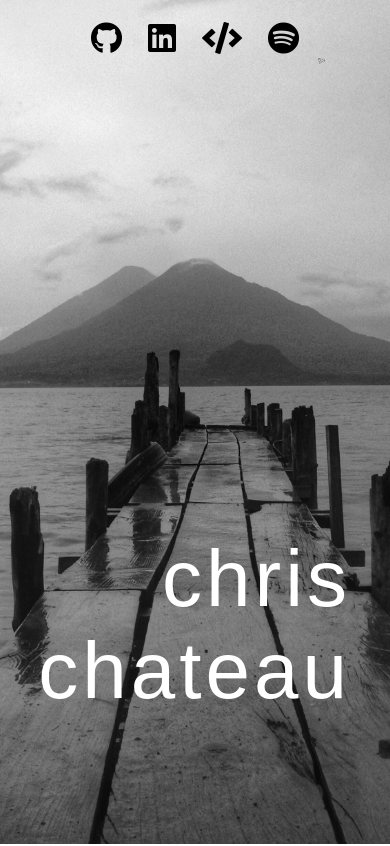
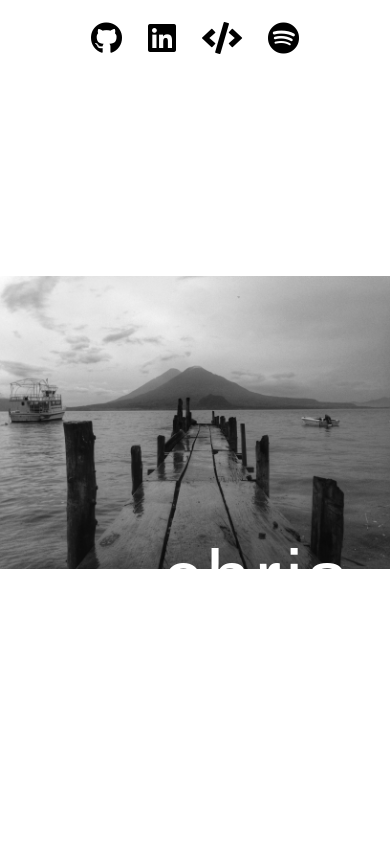
Before and after one commit to christopherchateau/personal-site, a React (Create React App) app: page / in a window 390 px wide. Shown: the top 846 px of the page. Built offline with nearby package versions, Linux system fonts and the light colour scheme.

Commit message:
Change bg sizing for name-section for mobile media query

```diff
--- a/src/App.css
+++ b/src/App.css
@@ -363,7 +363,7 @@
 
 @media screen and (max-width: 970px) {
   .name-section {
-    background-size: auto 100%;
+    background-size: 100% auto;
   }
 
   .name {
```
